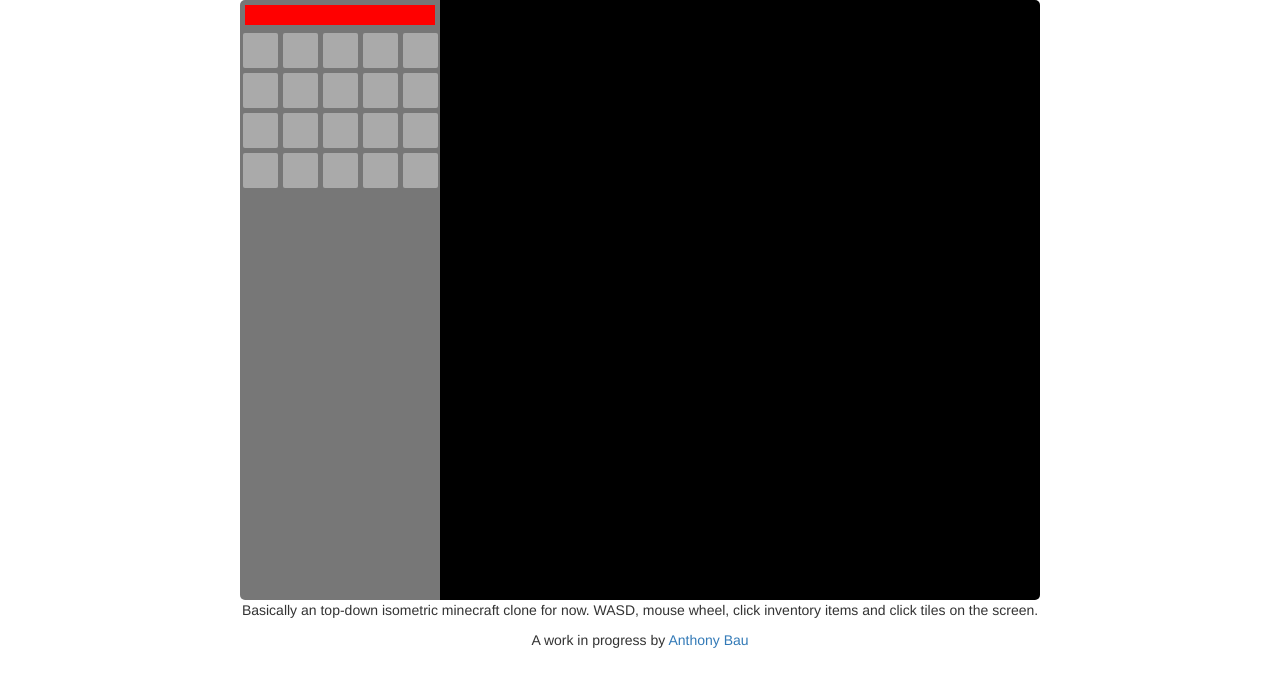
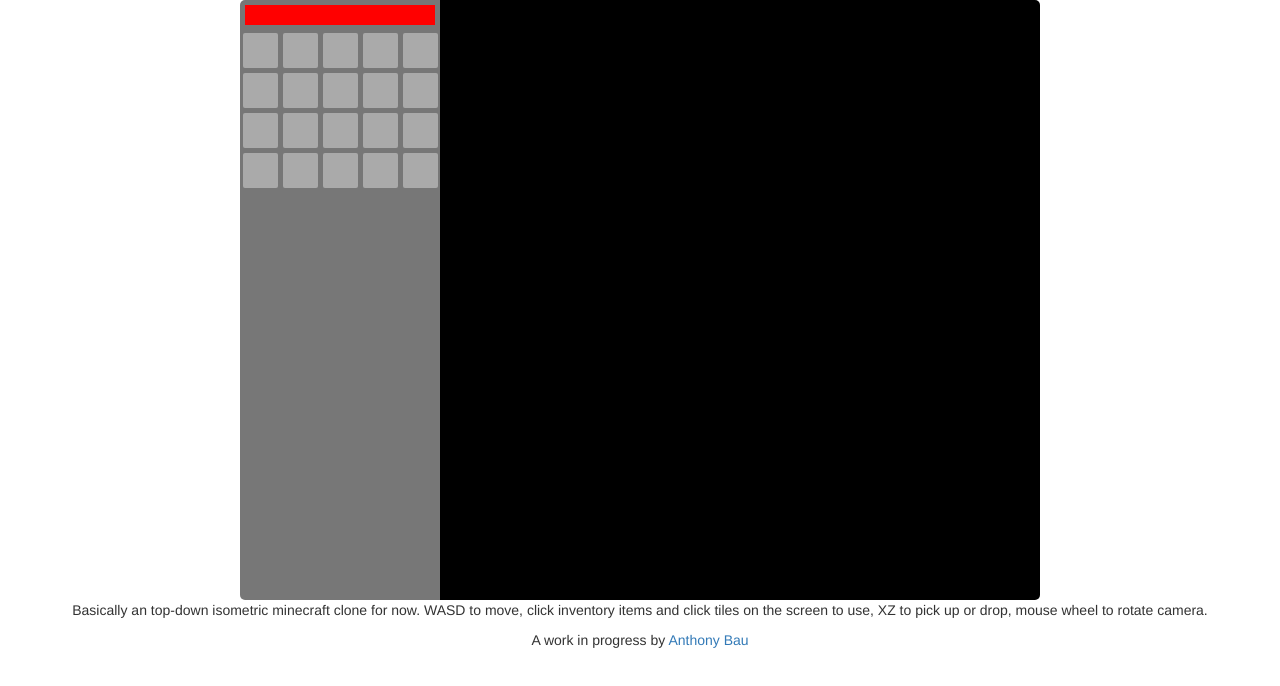
Before and after one commit to dabbler0/terra, a website with bundled scripts: page index.html in a window 1280 px wide. Built offline with nearby package versions, Linux system fonts and the light colour scheme.

Commit message:
Update explanatory text

```diff
--- a/index.html
+++ b/index.html
@@ -86,7 +86,7 @@
           <td><canvas id="viewport" width="600" height="600" style='background-color:#000'></canvas></td>
       </table>
       <div>
-        <p>Basically an top-down isometric minecraft clone for now. WASD, mouse wheel, click inventory items and click tiles on the screen.</p>
+        <p>Basically an top-down isometric minecraft clone for now. WASD to move, click inventory items and click tiles on the screen to use, XZ to pick up or drop, mouse wheel to rotate camera.</p>
         <p>A work in progress by <a href="http://dabbler0.github.io/hack-per-day">Anthony Bau</a></p>
       </div>
     </center>
```
